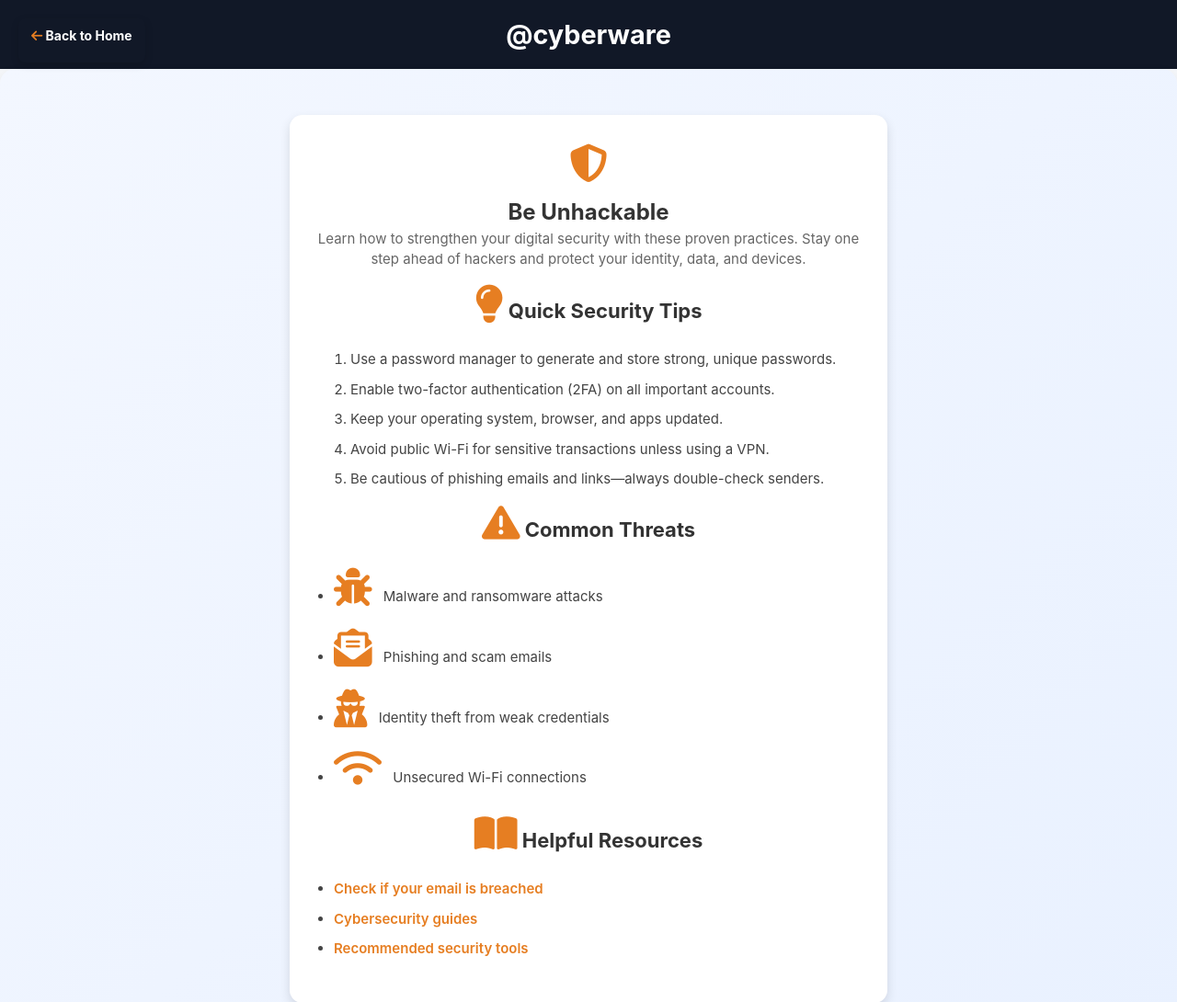
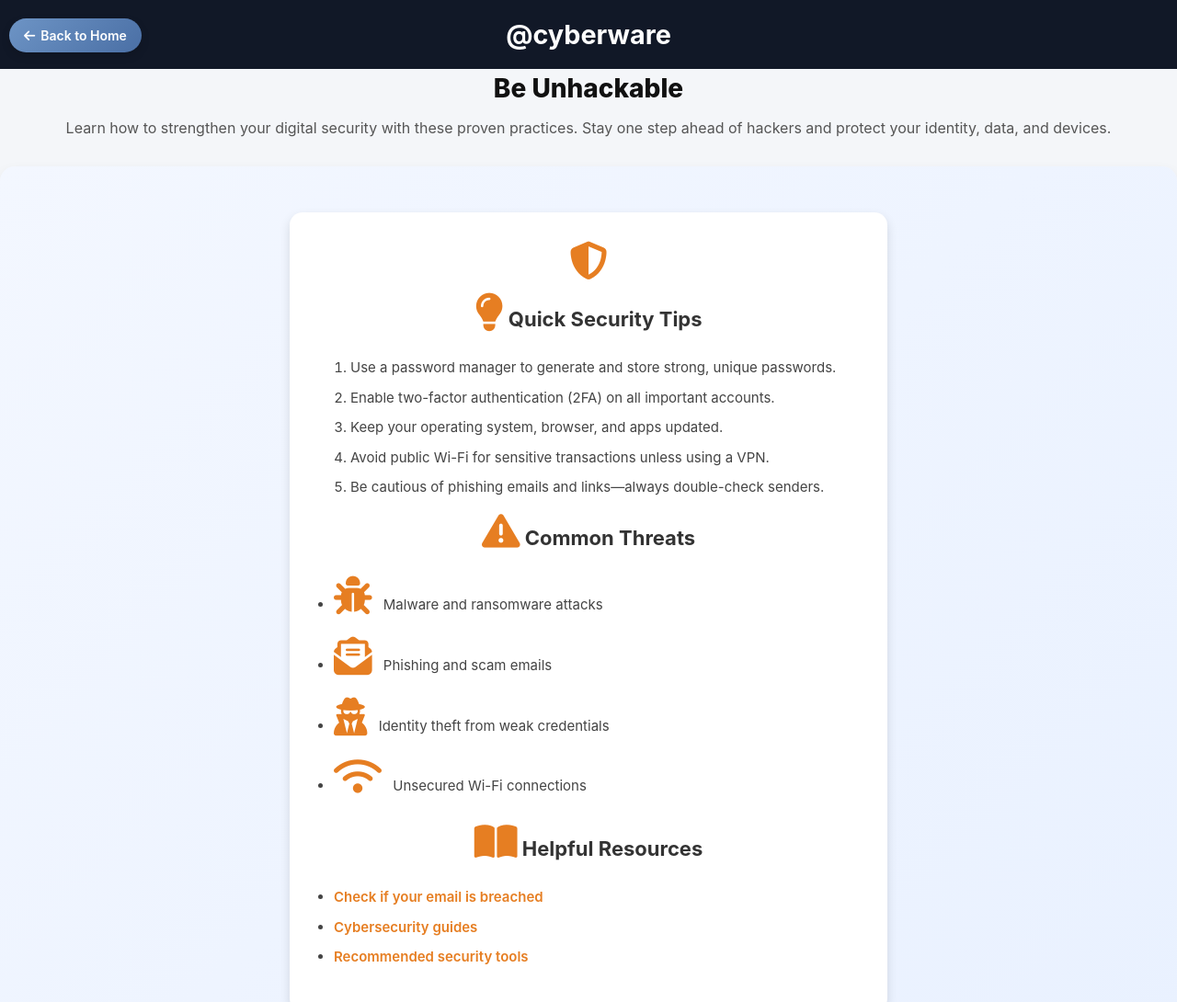
Before and after one commit to irafernandez/cyberware-site-group1, a plain HTML site: page unhackable.html in a window 1280 px wide. Shown: the top 1090 px of the page at 92% size. Drawn offline with Linux system fonts and the light colour scheme.

Commit message:
`Refactor unhackable header and back button in style.css and unhackable.html`

```diff
--- a/style.css
+++ b/style.css
@@ -625,9 +625,10 @@ a {
 
 /* ---------- Back Button ---------- */
 .unhackable-header .back-btn {
-  position: absolute;
-  top: 10px;
+  position: fixed;
+  top: 20px;
   left: 10px;
+  z-index: 1000;
 
   display: inline-flex;
   align-items: center;
@@ -701,7 +702,6 @@ a {
   margin-bottom: 22px;
   line-height: 1.6;
 }
-
 /* ---------- Loading Bar ---------- */
 .loading-bar {
   width: 260px;
@@ -1270,7 +1270,8 @@ a {
 
 .protection-tips header h2 {
   text-align: center;
-  color: #ffffff;/* === Number Game Page Styles === */
+  color: #ffffff;
+/* === Number Game Page Styles === */
 
 /* Main container */
 .number-game-container {
--- a/unhackable.html
+++ b/unhackable.html
@@ -15,11 +15,18 @@
     <h1>@cyberware</h1>
   </header>
 
+  <!-- Unhackable Header with Back Button -->
+  <div class="unhackable-header">
+    <a href="index.html" class="back-btn">
+      <i class="fa-solid fa-arrow-left" aria-hidden="true"></i> Back to Home
+    </a>
+    <h2>Be Unhackable</h2>
+    <p>Learn how to strengthen your digital security with these proven practices. Stay one step ahead of hackers and protect your identity, data, and devices.</p>
+  </div>
+
   <main id="main-content" class="unhackable-content">
     <section class="placeholder-box" role="region" aria-labelledby="unhackable-heading">
       <i class="fa-solid fa-shield-halved floating-icon" aria-hidden="true"></i>
-      <h2 id="unhackable-heading">Be Unhackable</h2>
-      <p>Learn how to strengthen your digital security with these proven practices. Stay one step ahead of hackers and protect your identity, data, and devices.</p>
 
       <!-- Security Tips -->
       <div class="tips-section">
@@ -53,13 +60,6 @@
           <li><a href="https://www.eff.org/pages/tools" target="_blank" rel="noopener">Recommended security tools</a></li>
         </ul>
       </div>
-
-
-      <nav>
-        <a href="index.html" class="back-btn">
-          <i class="fa-solid fa-arrow-left" aria-hidden="true"></i> Back to Home
-        </a>
-      </nav>
     </section>
   </main>
 
```
